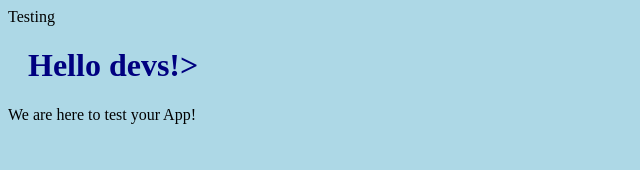
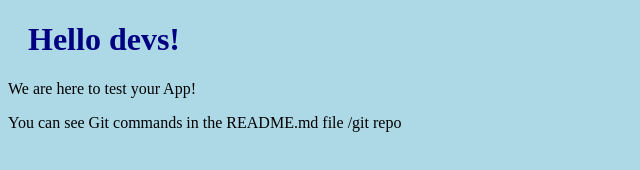
Before and after one commit to qa-tester22/git_commands, a plain HTML site: page index.html in a window 1280 px wide. Shown: the whole page, without its empty margins (0-640 px from the left). Drawn offline with Linux system fonts and the light colour scheme.

Commit message:
Updated index.html with a new line

```diff
--- a/index.html
+++ b/index.html
@@ -1,13 +1,15 @@
 <!DOCTYPE html>
 <html>
 <head>
-    <tilel>Testing</tilel>
+    <title>Testing</title>
     <link rel="stylesheet" href="bluestyle.css">
 </head>
 <body>
 
-    <h1>Hello devs!></h1>
+    <h1>Hello devs!</h1>
     <p>We are here to test your App!</p>
+    <div>You can see Git commands in the README.md file /git repo</div>
+
 
 </body>
 </html>
```
Also changed, not shown: 1 other file.
